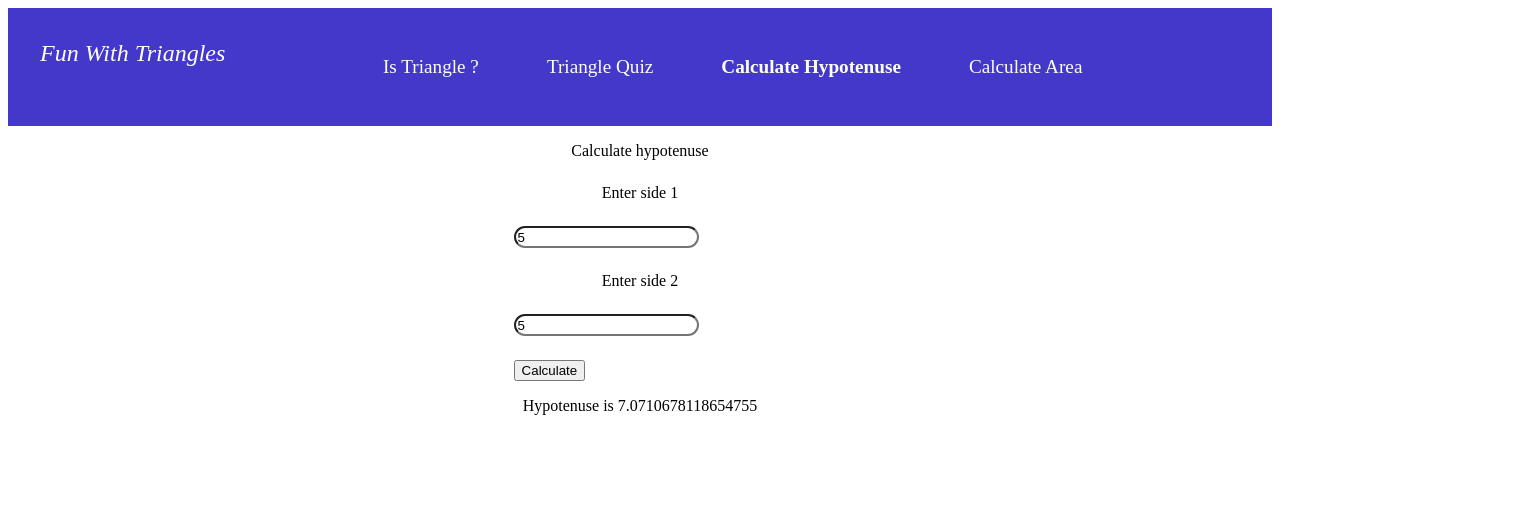
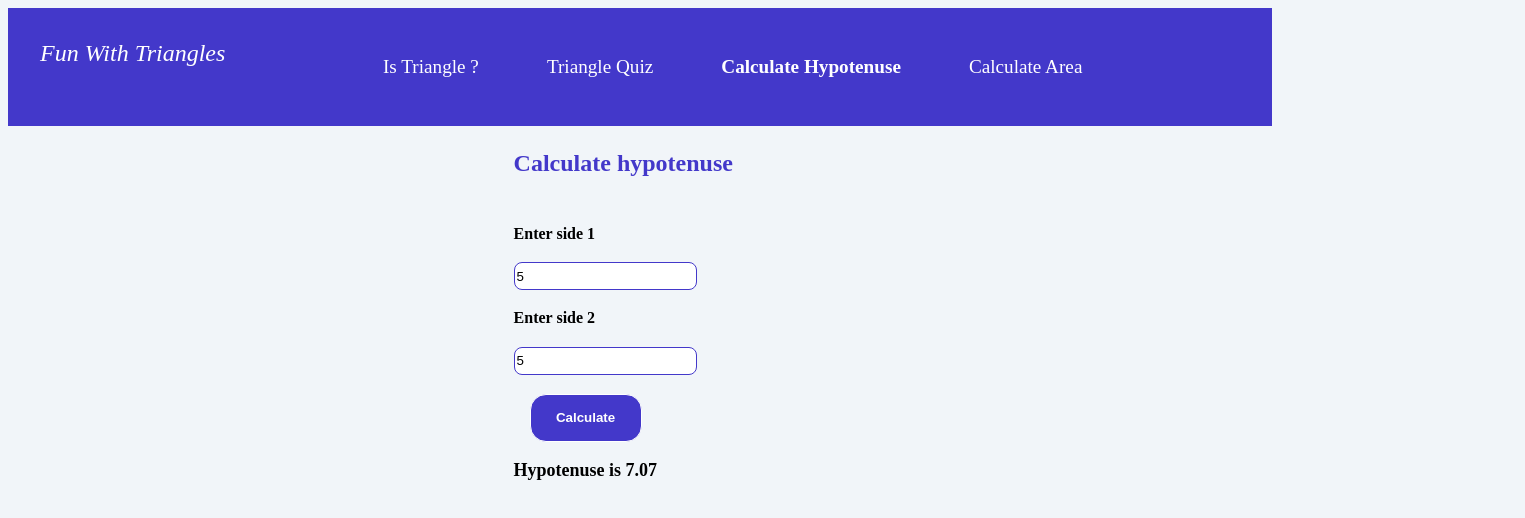
Before and after one commit to LundPiyush/markTwelve-funWithTraingles, a plain HTML site: page hypotenuse.html in a window 1280 px wide. Both pictures are taken after typing "5", "5" into the empty fields and a click on the button "Calculate". Shown: the whole page, 1525 px wide, since content can reach past the window. Drawn offline with Linux system fonts and the light colour scheme.

Commit message:
feat(): added styles

```diff
--- a/hypotenuse.html
+++ b/hypotenuse.html
@@ -30,12 +30,12 @@
         </div>
     </nav>
 
-    <div id="conatiner" style="margin:0% 40%;">
-        <p>Calculate hypotenuse</p>
+    <div class="container">
+        <p class="heading">Calculate hypotenuse</p>
         <label for="input1">Enter side 1</label><input type="number" id="input1" />
         <label for="input1">Enter side 2</label><input type="number" id="input2" />
-        <button id="btn-calculate">Calculate</button>
-        <p id="message"></p>
+        <button class="btn-submit" id="btn-calculate">Calculate</button>
+        <p class="output-message" id="message"></p>
     </div>
 </body>
 <script src="hypotenuse.js" type="text/javascript"></script>
--- a/hypotenuse.js
+++ b/hypotenuse.js
@@ -4,14 +4,14 @@ const btnCalculate = document.querySelector("#btn-calculate");
 const message = document.querySelector("#message")
 
 function calculateHypotenuse(){
-    var result = Math.sqrt(sideOne.value**2 + sideTwo.value**2)
-    message.innerText =" Hypotenuse is " + result
+    var result = Math.sqrt(Number(sideOne.value)**2 + Number(sideTwo.value)**2)
+    message.innerText =" Hypotenuse is " + result.toFixed(2)
 }
 
 function validateInputs(){
     if(sideOne.value === '' || sideTwo.value === '')
         message.innerText = "Please enter length of sides"
-    else if(sideOne.value<=0 || sideTwo.value<=0)
+    else if(Number(sideOne.value)<=0 || Number(sideTwo.value)<=0)
         message.innerText = "Length of side should be greater than zero"
     else
         calculateHypotenuse()
--- a/styles.css
+++ b/styles.css
@@ -6,22 +6,36 @@
 --white: #FFFFFF;
 }
 body{
-    text-align: center;
+    background-color: var(--light-grey);
+}
+.container{
+    margin: 0% 40%;
+    width: 80%;
+}
+
+.heading{
+    font-size: x-large;
+    font-weight: bold;
+    margin-bottom: 3rem;
+    color: var(--primary-color);
 }
 
 .btn-radio{
     display: inline;
     vertical-align: text-bottom;
 }
-
+label{
+    font-weight: bold;
+}
 input, label, button{
     display: block;
-    margin-top: 1.5rem;
+    margin-top: 1.2rem;
 }
 
 input{
-    height: 1rem;
-    border-radius: 1rem;
+    height: 1.5rem;
+    border: 1px solid var(--primary-color);
+    border-radius: 0.5rem;
 }
 
 .brand-name{
@@ -53,3 +67,19 @@ input{
 .nav-bar .active{
     font-weight: bold;
 }
+
+.btn-submit{
+    margin-left: 1rem;
+    width: 7rem;
+    height: 3rem;
+    border: 1px solid var(--white);
+    border-radius: 1rem;
+    font-weight: bold;
+    color: var(--white);
+    background-color: var(--primary-color);
+}
+
+.output-message{
+    font-size: large;
+    font-weight: bold;
+}
```
Also changed, not shown: area.html (+4 -4 lines), index.html (+6 -7 lines), quiz.html (+4 -4 lines).
